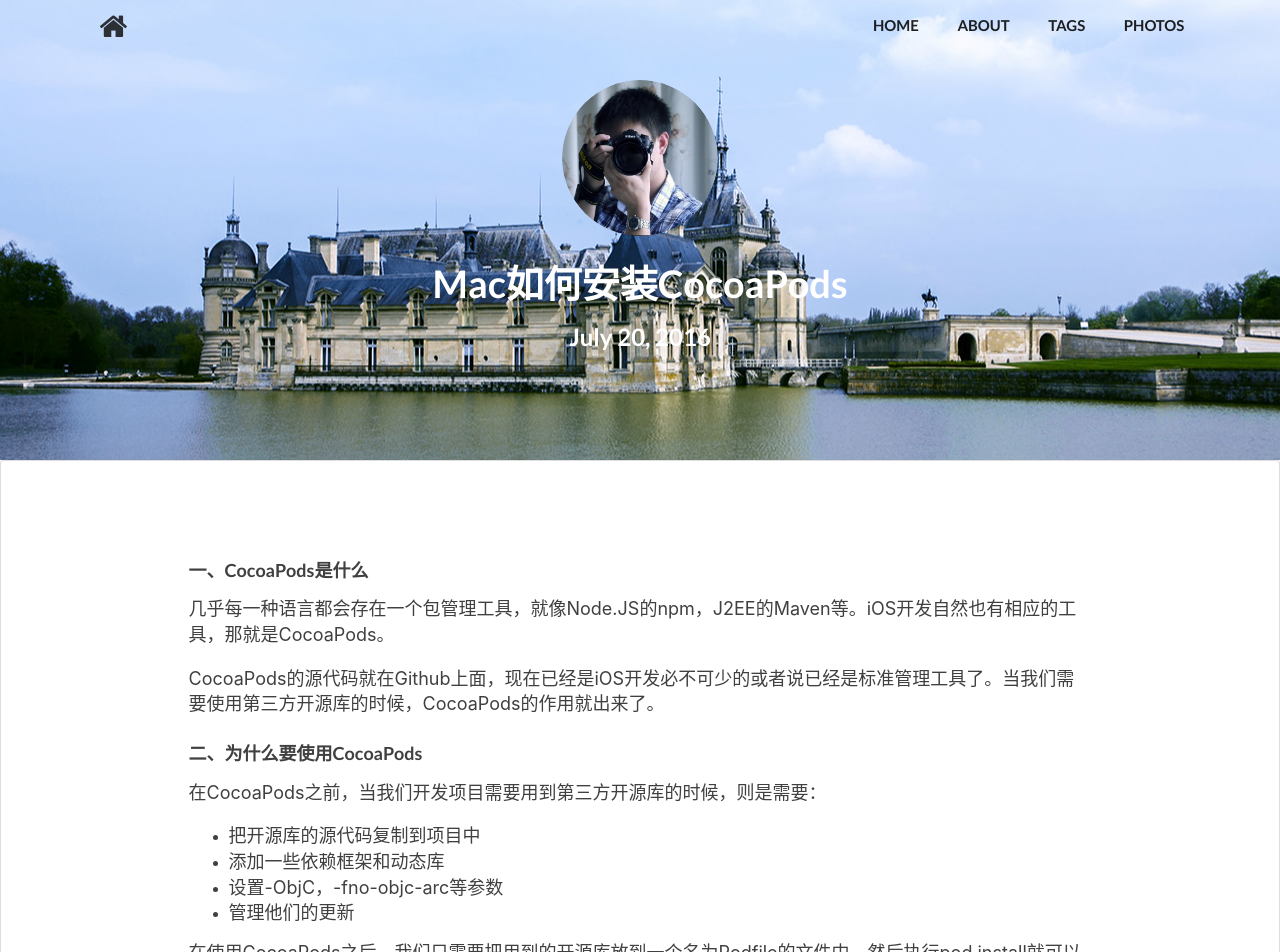
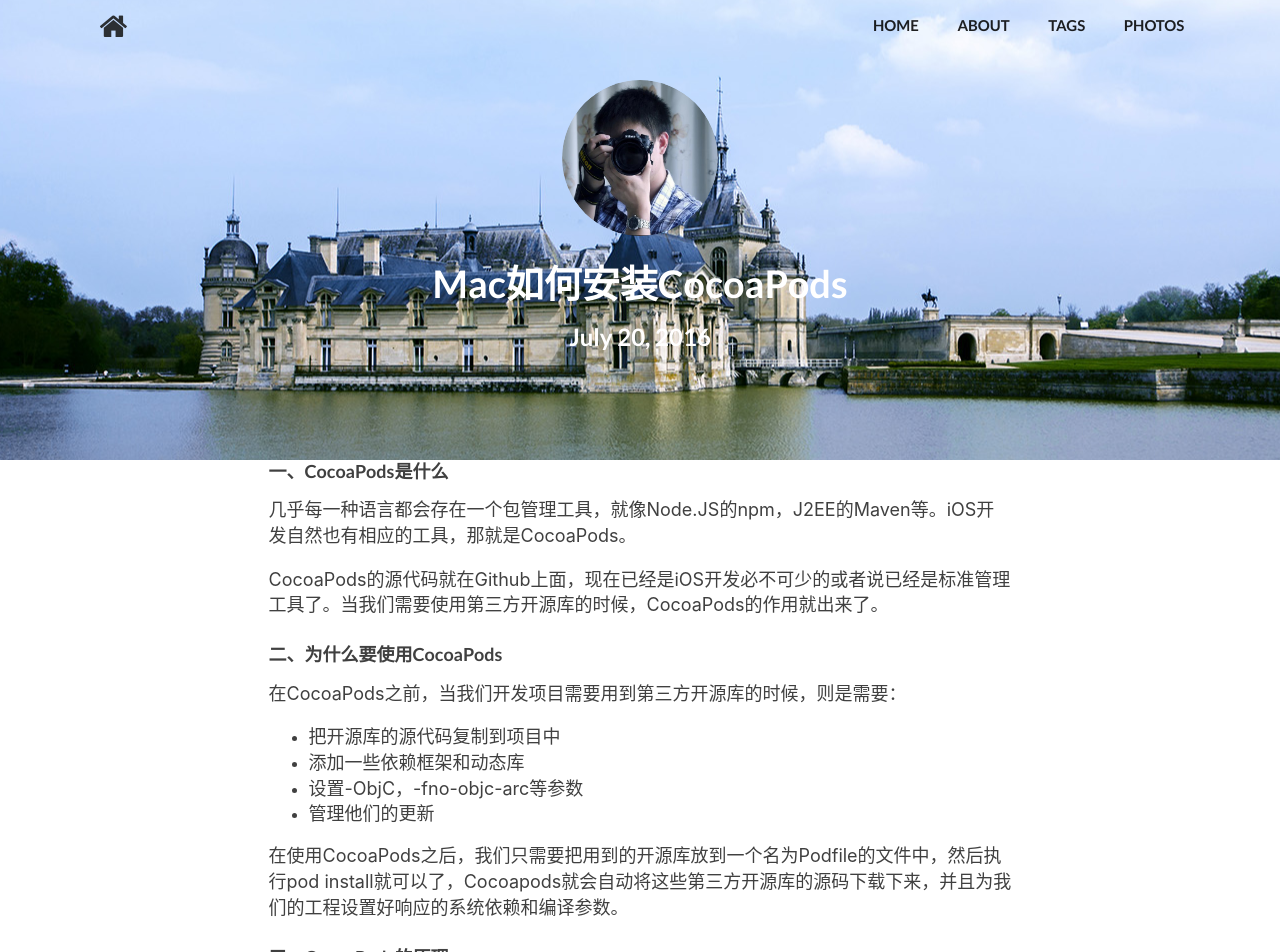
Before and after one commit to susufqx/susufqx.github.com, a Jekyll site: the page built from _posts/2017-07-20-Mac如何安装CocoaPods.md, in a window 1280 px wide. Shown: the top 952 px of the page. Built offline with Jekyll 4.4.1, drawn with Linux system fonts in a browser that asks for light colours; nearby versions of some CDN libraries.

Commit message:
fix p table display problem

```diff
--- a/_layouts/post.html
+++ b/_layouts/post.html
@@ -1,10 +1,8 @@
 ---
 layout: default
 ---
-<article class="ui masthead center aligned segment post-page">
-  <div class="ui container">
-    <div class="post-content">
-      {{ content }}
-    </div>
+<article class="ui masthead left aligned container post-page">
+  <div class="post-content">
+    {{ content }}
   </div>
 </article>
--- a/css/main.scss
+++ b/css/main.scss
@@ -213,18 +213,10 @@ body{
 /* Post page style */
 .post-page{
   @media only screen and (min-width: 768px){
-    .ui.container{
-      padding:  6em 8em;
+    .post-content{
+      padding-left: 12em;
+      padding-right: 12em;
     }
-  }
-  @media only screen and (max-width: 767px){
-    .ui.container{
-      padding:  1em 1em;
-    }
-  }
-  .ui.container{
-    //background-color: #E5E5E5;
-    text-align: left;
   }
 }
 
```
